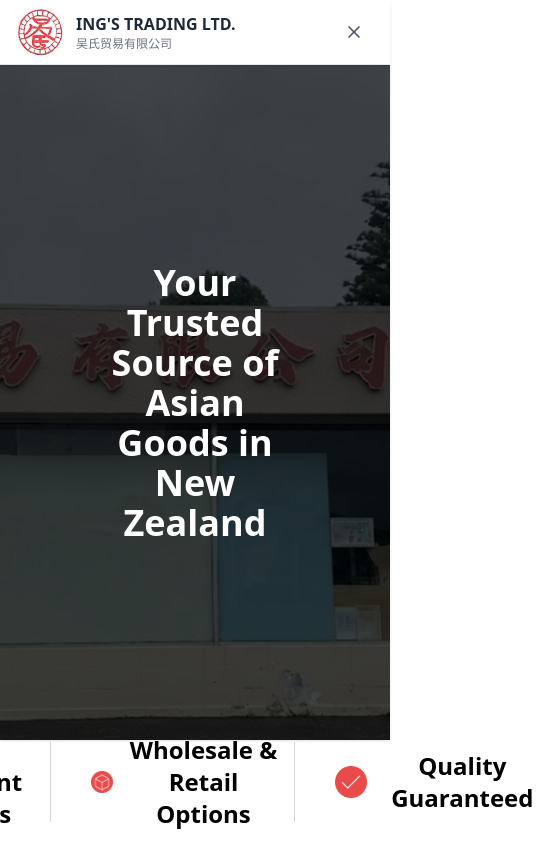
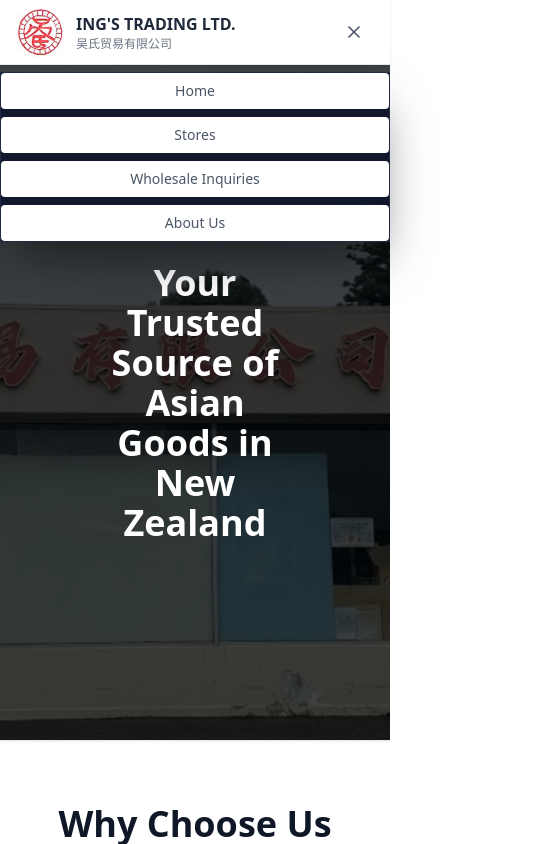
Before and after one commit to xipizy/ings-website, a React (Vite) app: page / in a window 390 px wide. Both pictures are taken after a click on the button 354 px from the left and 32 px from the top of the page. Shown: the top 844 px of the page, 557 px wide, since content can reach past the window. Built offline with nearby package versions, Linux system fonts and the light colour scheme.

Commit message:
Removed icon section on mobile view. Added more buttons to dropdown.

```diff
--- a/src/components/home.jsx
+++ b/src/components/home.jsx
@@ -20,12 +20,13 @@
       <div className="animate-fade-in">
       <div className="w-full bg-black shadow-sm top-0 left-0 right-0 h-[80vh] relative">
         <img src={mainImage} style={{ opacity: 0.3 }} alt="Main Banner" className="w-full h-full object-cover absolute z-1"/>
-        <h1 className="absolute z-10 top-1/2 left-1/2 transform -translate-x-1/2 -translate-y-1/2 text-white text-4xl md:text-6xl font-bold text-center">
+        <h1 className="absolute z-1 top-1/2 left-1/2 transform -translate-x-1/2 -translate-y-1/2 text-white text-4xl md:text-6xl font-bold text-center">
           Your Trusted Source of Asian Goods in New Zealand
         </h1>
       </div>
 
-      {/* Icon Section */}
+      {/* Icon Section , only visible on desktop*/}
+      <div className="hidden md:flex">
       <div className="w-full bg-white h-[10vh] flex items-center justify-center">
         <div className="w-100 h-20 flex items-center justify-between">
           <div className="w-12 h-12 rounded-full flex items-center justify-center">
@@ -49,6 +50,7 @@
           </div>
           <h2 className="text-black text-2xl font-semibold p-4 text-center">Quality Guaranteed</h2>
         </div>
+      </div>
       </div>
 
       {/* Features */}
--- a/src/components/navbar.jsx
+++ b/src/components/navbar.jsx
@@ -61,7 +61,7 @@
     {/* Mobile Version */}
     <div className="flex md:hidden">
       {/* Navbar */}
-      <nav className="w-full bg-white border-b border-gray-200 shadow-sm top-0 left-0 right-0 z-1">
+      <nav className="w-full bg-white border-b border-gray-200 shadow-sm top-0 left-0 right-0 z-100">
         <div className="px-4 h-16 flex items-center justify-between">
           {/* Logo Section */}
           <div className="flex items-center gap-3">
@@ -86,6 +86,30 @@
           </button>
         </div>
       </nav>
+
+      {/* Dropdown Menu */}
+      <div
+        className={`fixed top-16 left-0 right-0 z-40 transition-all duration-300 ease-out ${
+          isOpen
+            ? 'opacity-100 translate-y-0'
+            : 'opacity-0 -translate-y-4 pointer-events-none'
+        }`}
+      >
+        <div className="mt-2 bg-slate-900/95 backdrop-blur-2xl border border-slate-700/50 shadow-2xl shadow-black/50 overflow-hidden flex items-center justify-center grid grid-cols-1 gap-2">
+          <button onClick={handleClickHome} className="px-4 py-2 text-gray-600 text-sm rounded bg-white cursor-pointer hover:bg-red-400 transition-colors duration-350 hover:text-white">
+              Home
+          </button>
+          <button onClick={handleClickStores} className="px-4 py-2 text-gray-600 text-sm rounded bg-white cursor-pointer hover:bg-red-400 transition-colors duration-350 hover:text-white">
+              Stores
+          </button>
+          <button onClick={handleClickWholesale} className="px-4 py-2 text-gray-600 text-sm rounded bg-white cursor-pointer hover:bg-red-400 transition-colors duration-350 hover:text-white">
+              Wholesale Inquiries
+          </button>
+          <button onClick={handleClickAboutUs} className="px-4 py-2 text-gray-600 text-sm rounded bg-white cursor-pointer hover:bg-red-400 transition-colors duration-350 hover:text-white">
+              About Us
+          </button>
+        </div>
+      </div>
     </div>
     </>
   );
```
